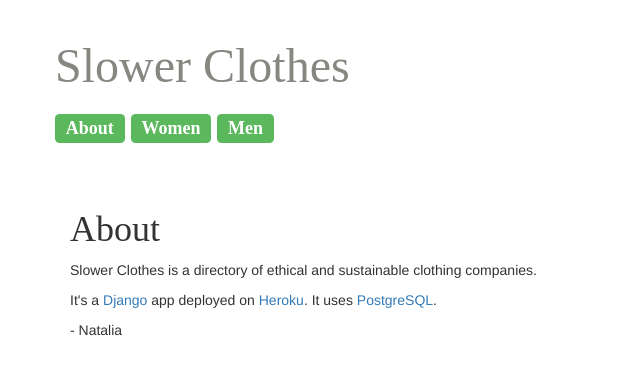
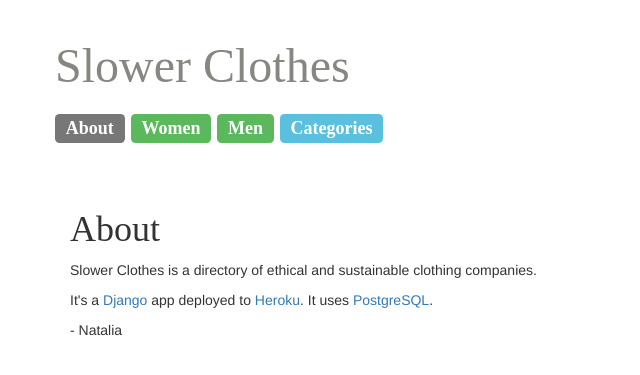
Before and after one commit to nataliasayang/slower-clothes, a Django app: page /about/ in a window 1280 px wide. Shown: the top 375 px of the page, without its empty margins (0-640 px from the left). Run offline with Django 3.2, Linux system fonts and the light colour scheme; some libraries are stand-ins or nearby versions.

Commit message:
Added Categories placeholder.

```diff
--- a/blog/templates/blog/about.html
+++ b/blog/templates/blog/about.html
@@ -3,6 +3,6 @@
 {% block content %}
     <h1>About</h1>
     <p>Slower Clothes is a directory of ethical and sustainable clothing companies.</p>
-    <p>It's a <a href="https://www.djangoproject.com/">Django</a> app deployed on <a href="https://www.heroku.com/">Heroku</a>. It uses <a href="https://www.postgresql.org/">PostgreSQL</a>.
+    <p>It's a <a href="https://www.djangoproject.com/">Django</a> app deployed to <a href="https://www.heroku.com/">Heroku</a>. It uses <a href="https://www.postgresql.org/">PostgreSQL</a>.
     <p>- Natalia</p>
 {% endblock %}
--- a/blog/templates/blog/base.html
+++ b/blog/templates/blog/base.html
@@ -16,9 +16,10 @@
             <h1><a href="/">Slower Clothes</a></h1>
 <!--            <br><a href="/about/">About</a> | <a href="/women/">Women</a> -->
               <h3>
-                <span class="label label-success"><a href="/about/">About</a></span>
+                <span class="label label-default"><a href="/about/">About</a></span>
                 <span class="label label-success"><a href="/women/">Women</a></span>
                 <span class="label label-success"><a href="/men/">Men</a></span>
+                <span class="label label-info"><a href="/categories/">Categories</a></span>
               </h3>
 
         </div>
--- /dev/null
+++ b/blog/templates/blog/categories.html
@@ -0,0 +1,6 @@
+{% extends 'blog/base.html' %}
+
+{% block content %}
+    <h1>Categories</h1>
+    <p>Coming soon.</p>
+{% endblock %}
--- a/blog/urls.py
+++ b/blog/urls.py
@@ -7,6 +7,7 @@ urlpatterns = [
     path('post/new/', views.post_new, name='post_new'),
     path('post/<int:pk>/edit/', views.post_edit, name='post_edit'),
     path('about/', views.about_page, name='about_page'),
+    path('categories/', views.categories_page, name='categories_page'),
     path('women/', views.women_brands, name='women_brands'),
     path('men/', views.men_brands, name='men_brands'),
 ]
--- a/blog/views.py
+++ b/blog/views.py
@@ -18,6 +18,9 @@ def post_detail(request, pk):
 
 def about_page(request):
     return render(request, 'blog/about.html')
+
+def categories_page(request):
+    return render(request, 'blog/categories.html')
 
 def women_brands(request):
     posts = Post.objects.filter(published_date__lte=timezone.now()).filter(tags__search='Women').order_by('published_date')
```
